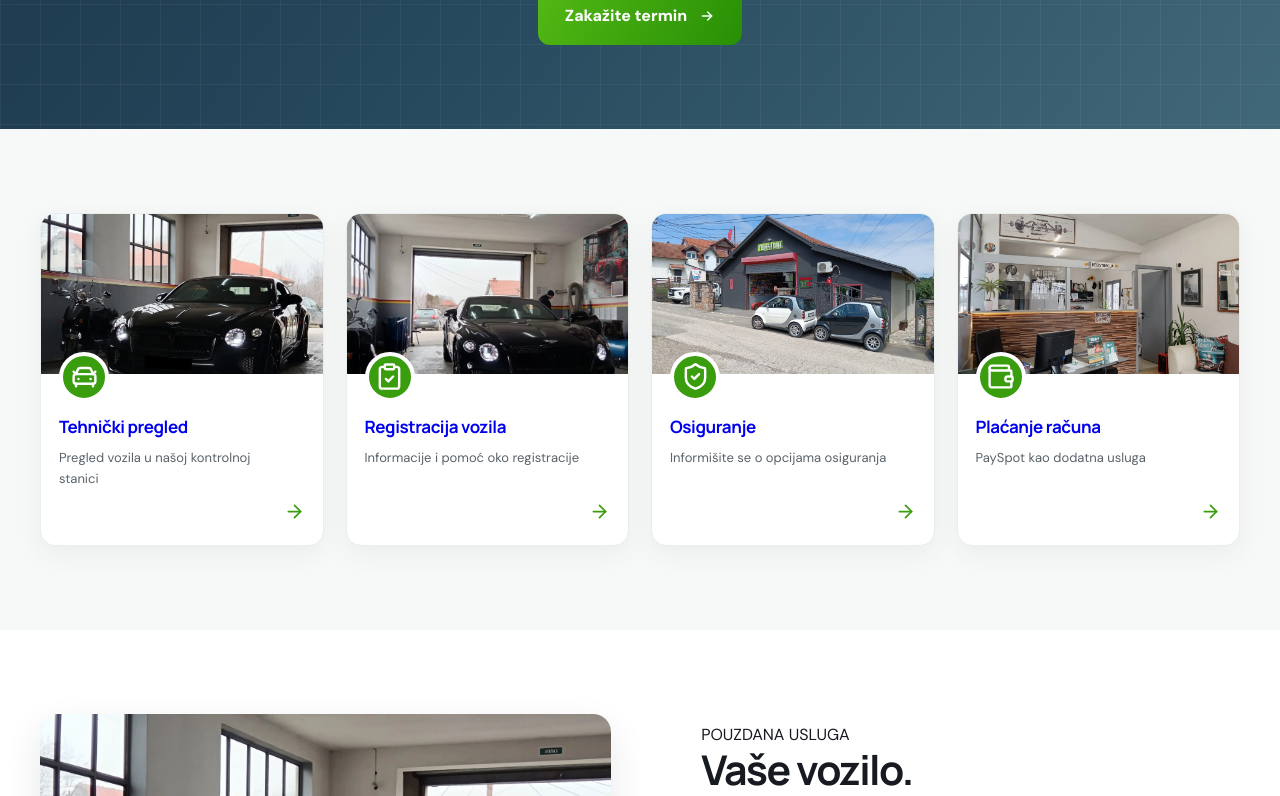
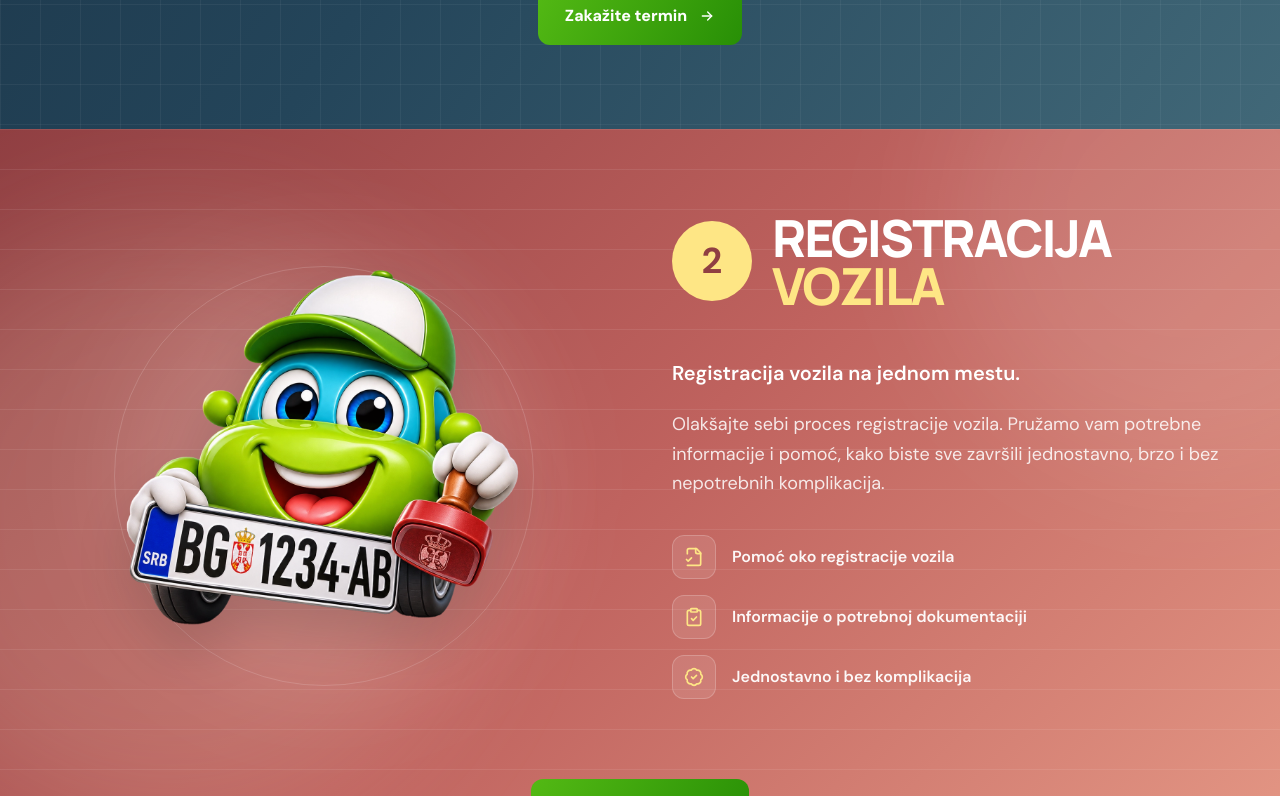
Before and after one commit to adrianKaPunkt/garage-beo, a Next.js app: page / in a window 1280 px wide. Shown: the part 2004-2800 px from the top of the page. Built offline with nearby package versions, Linux system fonts and the light colour scheme.

Commit message:
registracija vozila

```diff
--- /dev/null
+++ b/app/_sections/services/Registration.tsx
@@ -0,0 +1,233 @@
+import Image from "next/image";
+import { FileCheck2, ClipboardCheck, BadgeCheck } from "lucide-react";
+import Button from "@/components/Button";
+
+const registrationPoints = [
+  {
+    icon: FileCheck2,
+    text: "Pomoć oko registracije vozila",
+  },
+  {
+    icon: ClipboardCheck,
+    text: "Informacije o potrebnoj dokumentaciji",
+  },
+  {
+    icon: BadgeCheck,
+    text: "Jednostavno i bez komplikacija",
+  },
+];
+
+export default function Registration() {
+  return (
+    <section
+      id="registracija-vozila"
+      aria-labelledby="registration-title"
+      className="
+        relative isolate overflow-hidden
+        scroll-mt-24
+        bg-[linear-gradient(135deg,#903f42_0%,#bf625e_48%,#e69a87_100%)]
+        py-15.5 text-white
+        min-[701px]:py-21
+      "
+    >
+      {/* Horizontale technische Linien */}
+      <div
+        aria-hidden="true"
+        className="
+          pointer-events-none absolute inset-0
+          bg-[repeating-linear-gradient(to_bottom,rgba(255,255,255,0.16)_0px,rgba(255,255,255,0.16)_1px,transparent_1px,transparent_40px)]
+          opacity-35
+          lg:opacity-50
+        "
+      />
+
+      {/* Weicher Lichtakzent links */}
+      <div
+        aria-hidden="true"
+        className="
+          pointer-events-none absolute
+          -left-32 top-1/2
+          h-[600px] w-[600px]
+          -translate-y-1/2 rounded-full
+          bg-orange-100/15
+          blur-3xl
+        "
+      />
+
+      {/* Zweiter dezenter Lichtakzent */}
+      <div
+        aria-hidden="true"
+        className="
+          pointer-events-none absolute
+          -right-40 -top-40
+          h-[500px] w-[500px]
+          rounded-full
+          bg-white/10 blur-3xl
+        "
+      />
+
+      {/* Inhalt */}
+      <div className="container relative z-10">
+        <div
+          className="
+            grid grid-cols-1
+            gap-8
+            lg:grid-cols-2
+            lg:gap-x-16 lg:gap-y-6
+          "
+        >
+          {/* Überschrift */}
+          <div
+            className="
+              mx-auto flex max-w-162
+              flex-col items-center gap-5
+              text-center
+              lg:col-start-2 lg:row-start-1
+              lg:mx-0 lg:flex-row lg:self-end
+              lg:text-left
+            "
+          >
+            <div className="w-20 h-20 shrink-0 bg-amber-200 rounded-full relative flex items-center justify-center">
+              <span className="absolute text-4xl font-bold text-[#903f42]">
+                2
+              </span>
+            </div>
+            <h2
+              id="registration-title"
+              className="
+                mb-0
+                text-4xl font-extrabold
+                leading-10
+                lg:leading-12
+                tracking-tight
+                sm:text-5xl
+                lg:text-[clamp(40px,4vw,60px)]
+              "
+            >
+              REGISTRACIJA
+              <span className="block text-amber-200">VOZILA</span>
+            </h2>
+          </div>
+
+          {/* Maskottchen: mobil unter der Überschrift, ab lg links über beide Zeilen */}
+          <div
+            className="
+              relative flex w-full
+              items-center justify-center
+              lg:col-start-1 lg:row-span-2 lg:row-start-1
+              lg:self-center
+            "
+          >
+            {/* Licht hinter dem Maskottchen */}
+            <div
+              aria-hidden="true"
+              className="
+                pointer-events-none absolute
+                aspect-square w-[70%]
+                rounded-full
+                bg-white/15 blur-3xl
+              "
+            />
+
+            {/* Dezenter äußerer Ring */}
+            <div
+              aria-hidden="true"
+              className="
+                pointer-events-none absolute
+                aspect-square w-[85%]
+                max-w-105
+                rounded-full
+                border border-white/15
+              "
+            />
+
+            <div
+              className="
+                relative aspect-square w-full
+                max-w-110
+                transition-transform duration-500
+                hover:-translate-y-2
+                motion-reduce:transform-none
+              "
+            >
+              <Image
+                src="/images/car/registration.webp"
+                alt="Garage Beograd maskota sa registarskom tablicom i pečatom"
+                fill
+                sizes="(max-width: 1024px) 85vw, 440px"
+                className="object-contain drop-shadow-2xl"
+              />
+            </div>
+          </div>
+
+          {/* Text */}
+          <div
+            className="
+              mx-auto max-w-162 text-center lg:mt-6
+              lg:col-start-2 lg:row-start-2
+              lg:mx-0 lg:self-start lg:text-left
+            "
+          >
+            {/* Untertitel */}
+            <p className="mb-5 text-lg font-semibold text-white sm:text-xl">
+              Registracija vozila na jednom mestu.
+            </p>
+
+            {/* Beschreibung */}
+            <p
+              className="
+                mx-auto mb-9 max-w-140
+                text-base leading-relaxed
+                lg:mx-0
+                text-white/85
+                sm:text-lg
+              "
+            >
+              Olakšajte sebi proces registracije vozila. Pružamo vam potrebne
+              informacije i pomoć, kako biste sve završili jednostavno, brzo i
+              bez nepotrebnih komplikacija.
+            </p>
+
+            {/* Leistungen */}
+            <div className="mx-auto w-fit space-y-4 text-left lg:mx-0 lg:mb-10">
+              {registrationPoints.map((point) => {
+                const Icon = point.icon;
+
+                return (
+                  <div key={point.text} className="flex items-center gap-4">
+                    <div
+                      className="
+                        flex h-11 w-11 shrink-0
+                        items-center justify-center
+                        rounded-xl
+                        border border-white/20
+                        bg-white/10
+                      "
+                    >
+                      <Icon
+                        size={20}
+                        className="text-amber-200"
+                        aria-hidden="true"
+                      />
+                    </div>
+
+                    <span className="font-semibold text-white/95">
+                      {point.text}
+                    </span>
+                  </div>
+                );
+              })}
+            </div>
+          </div>
+        </div>
+
+        {/* Kontakt-Button */}
+        <div className="mt-10 flex justify-center">
+          <Button href="#kontakt" variant="primary" size="large" showArrow>
+            Kontaktirajte nas
+          </Button>
+        </div>
+      </div>
+    </section>
+  );
+}
--- a/app/_sections/services/Services.tsx
+++ b/app/_sections/services/Services.tsx
@@ -8,6 +8,7 @@ import {
 } from "lucide-react";
 import Tehnicki from "./Tehnicki";
 import TechnickiBackground from "./TechnickiBackground";
+import Registration from "./Registration";
 
 const services = [
   {
@@ -58,6 +59,7 @@ const Services = () => {
         </div>
         <Tehnicki />
       </TechnickiBackground>
+      <Registration />
       <div className="container py-15.5 min-[701px]:py-21">
         <div className="services-grid">
           {services.map(({ icon: Icon, title, desc, image }) => (
--- a/components/ImageGallery.tsx
+++ b/components/ImageGallery.tsx
@@ -2,6 +2,7 @@
 
 import Image from "next/image";
 import { useEffect, useRef, useState } from "react";
+import { createPortal } from "react-dom";
 import { ChevronLeft, ChevronRight, X } from "lucide-react";
 
 export type GalleryImage = {
@@ -184,8 +185,8 @@ export default function ImageGallery({
         ))}
       </div>
 
-      {/* Lightbox */}
-      {isOpen && activeIndex !== null && images[activeIndex] && (
+      {/* Lightbox: Portal in den body, damit kein Stacking-Kontext (z.B. `isolate`) sie einsperrt */}
+      {isOpen && activeIndex !== null && images[activeIndex] && createPortal(
         <div
           role="dialog"
           aria-modal="true"
@@ -284,7 +285,8 @@ export default function ImageGallery({
           <div className="absolute bottom-5 left-1/2 -translate-x-1/2 text-sm font-medium text-white/70">
             {activeIndex + 1} / {images.length}
           </div>
-        </div>
+        </div>,
+        document.body,
       )}
     </>
   );
```
Also changed, not shown: 1 other file (tests, documents, lock files or other folders).
